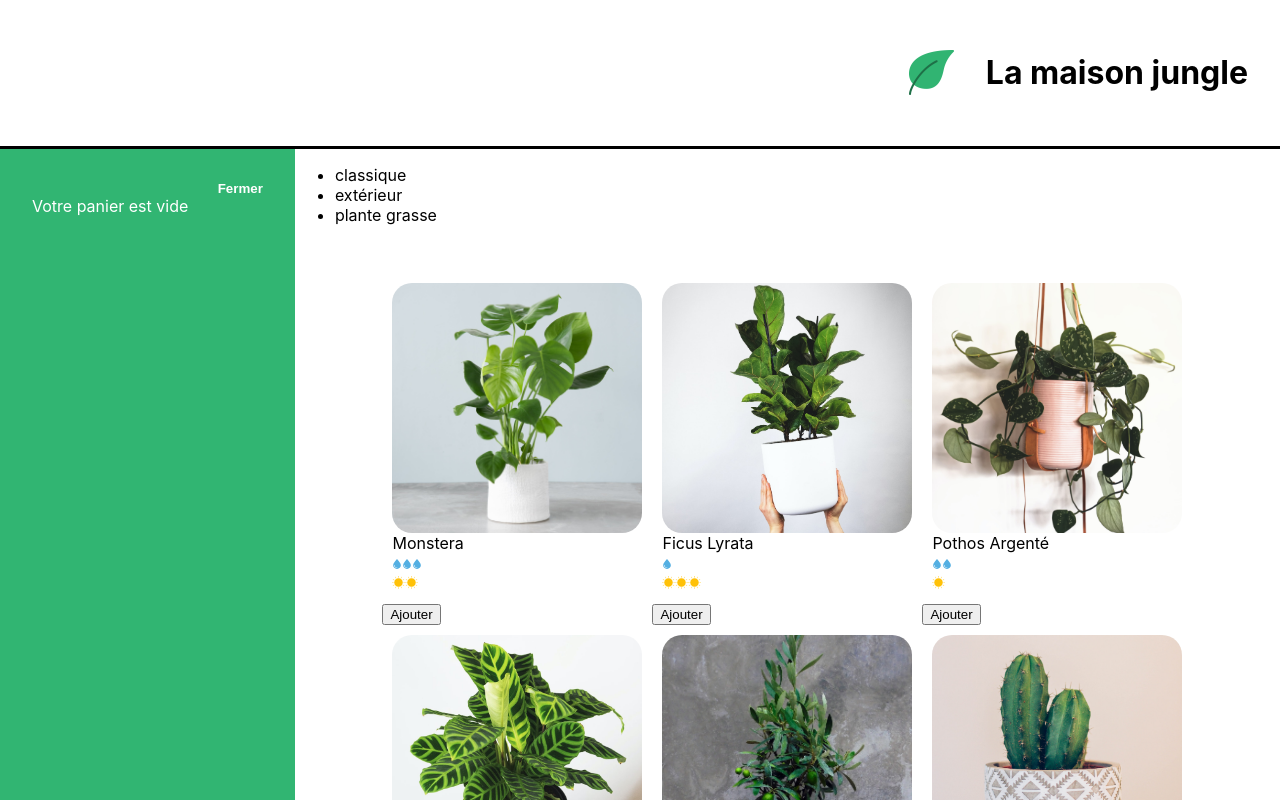
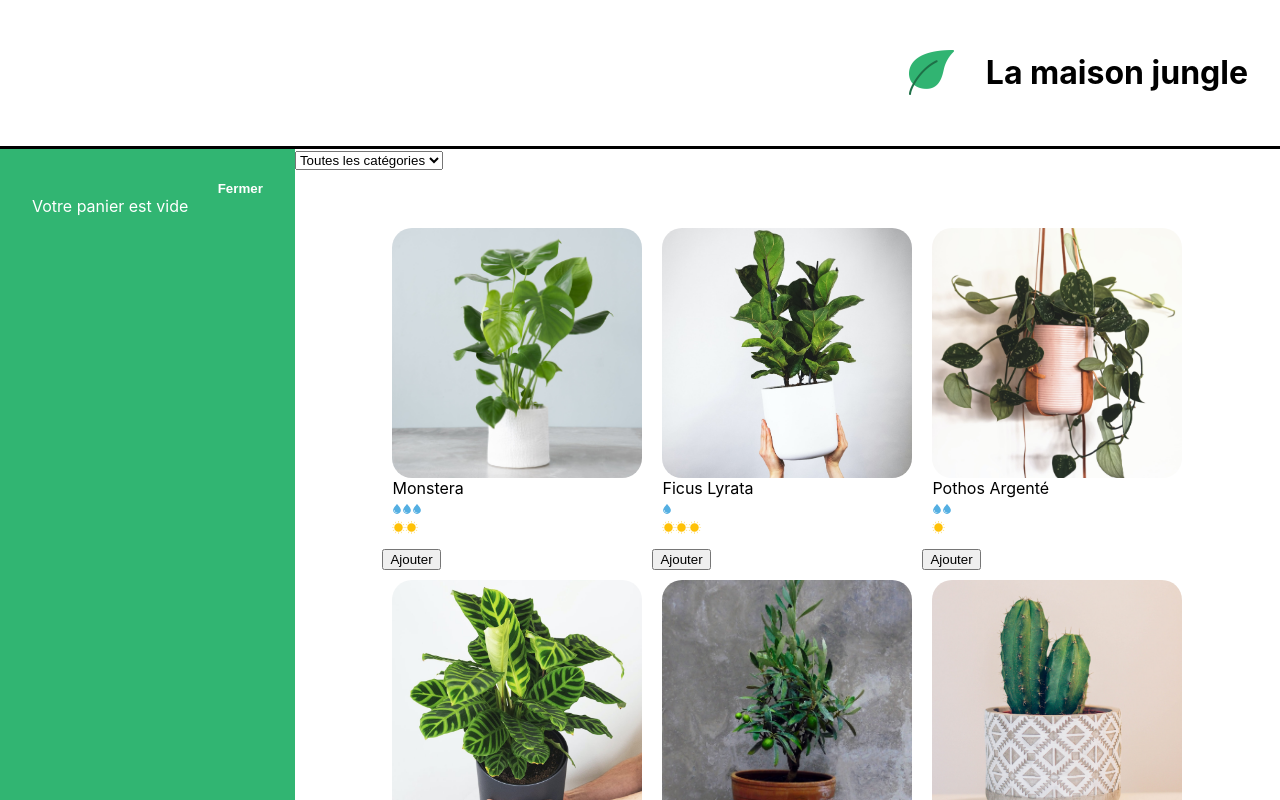
Before and after one commit to Ethanosaure/Learn-React, a React (Create React App) app: page / in a window 1280 px wide. Shown: the top 800 px of the page. Built offline with nearby package versions, Linux system fonts and the light colour scheme.

Commit message:
adding select category function

```diff
--- /dev/null
+++ b/src/components/Categories.js
@@ -0,0 +1,24 @@
+import React from "react";
+
+function Categories({ categories, selectCategories, setSelectCategories }) {
+  function changeCategory(event) {
+    const value = event.target.value;
+    setSelectCategories(value);
+    console.log(value);
+  }
+
+  return (
+    <div>
+      <select onChange={changeCategory} value={selectCategories}>
+        <option value="all">Toutes les catégories</option>
+        {categories.map((cat) => (
+          <option key={cat} value={cat}>
+            {cat}
+          </option>
+        ))}
+      </select>
+    </div>
+  );
+}
+
+export default Categories;
--- a/src/components/PlantItem.js
+++ b/src/components/PlantItem.js
@@ -5,7 +5,7 @@ function handleClick(plantName) {
   alert(`Vous voulez acheter 1 ${plantName}? Très bon choix 🌱✨`);
 }
 
-function PlantItem({ cover, name, water, light }) {
+function PlantItem({ cover, name, water, light, category }) {
   return (
     <li className="lmj-plant-item" onClick={() => handleClick(name)}>
       <img className="lmj-plant-item-cover" src={cover} alt={`${name} cover`} />
--- a/src/components/ShoppingList.js
+++ b/src/components/ShoppingList.js
@@ -1,8 +1,11 @@
 import { plantList } from "../datas/PlantList";
 import PlantItem from "./PlantItem";
 import "../styles/ShoppingList.css";
+import Categories from "./Categories";
+import { useState } from "react";
 
 function ShoppingList({ cart, updateCart }) {
+  const [selectCategories, setSelectCategories] = useState("all");
   const categories = plantList.reduce(
     (acc, plant) =>
       acc.includes(plant.category) ? acc : acc.concat(plant.category),
@@ -23,16 +26,17 @@ function ShoppingList({ cart, updateCart }) {
       updateCart([...cart, { name, price, amount: 1 }]);
     }
   }
-
   return (
     <div className="lmj-shopping-list">
-      <ul>
-        {categories.map((cat) => (
-          <li key={cat}>{cat}</li>
-        ))}
-      </ul>
+      <Categories
+        categories={categories}
+        selectCategories={selectCategories}
+        setSelectCategories={setSelectCategories}
+      />
       <ul className="lmj-plant-list">
-        {plantList.map(({ id, cover, name, water, light, price }) => (
+        {plantList.map(
+          ({ id, cover, name, water, light, price, category }) =>
+            (selectCategories === "all" || selectCategories === category) && (
               <div key={id}>
                 <PlantItem
                   cover={cover}
@@ -43,7 +47,8 @@ function ShoppingList({ cart, updateCart }) {
                 />
                 <button onClick={() => addToCart(name, price)}>Ajouter</button>
               </div>
-        ))}
+            )
+        )}
       </ul>
     </div>
   );
```
Lines whose indentation alone changed are shown as unchanged.
